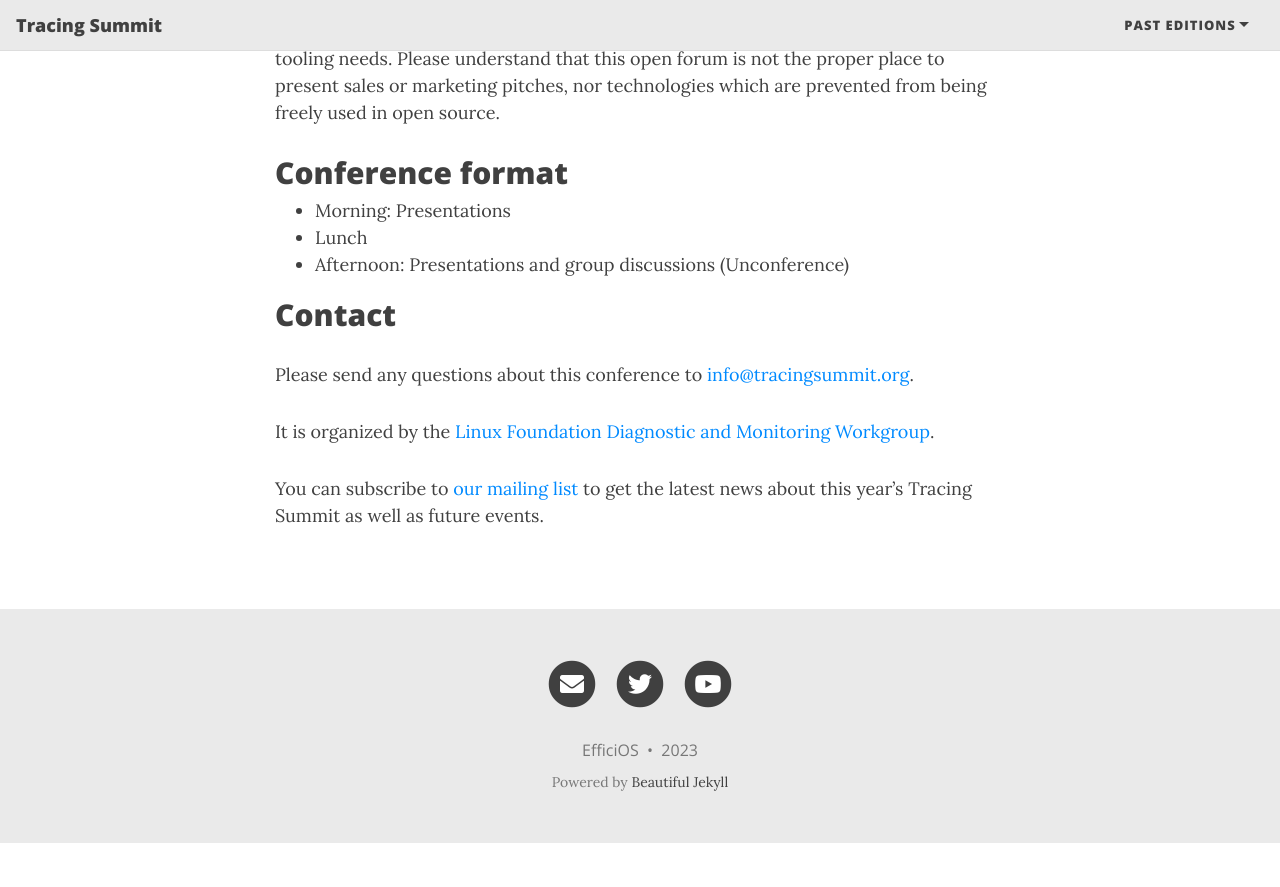
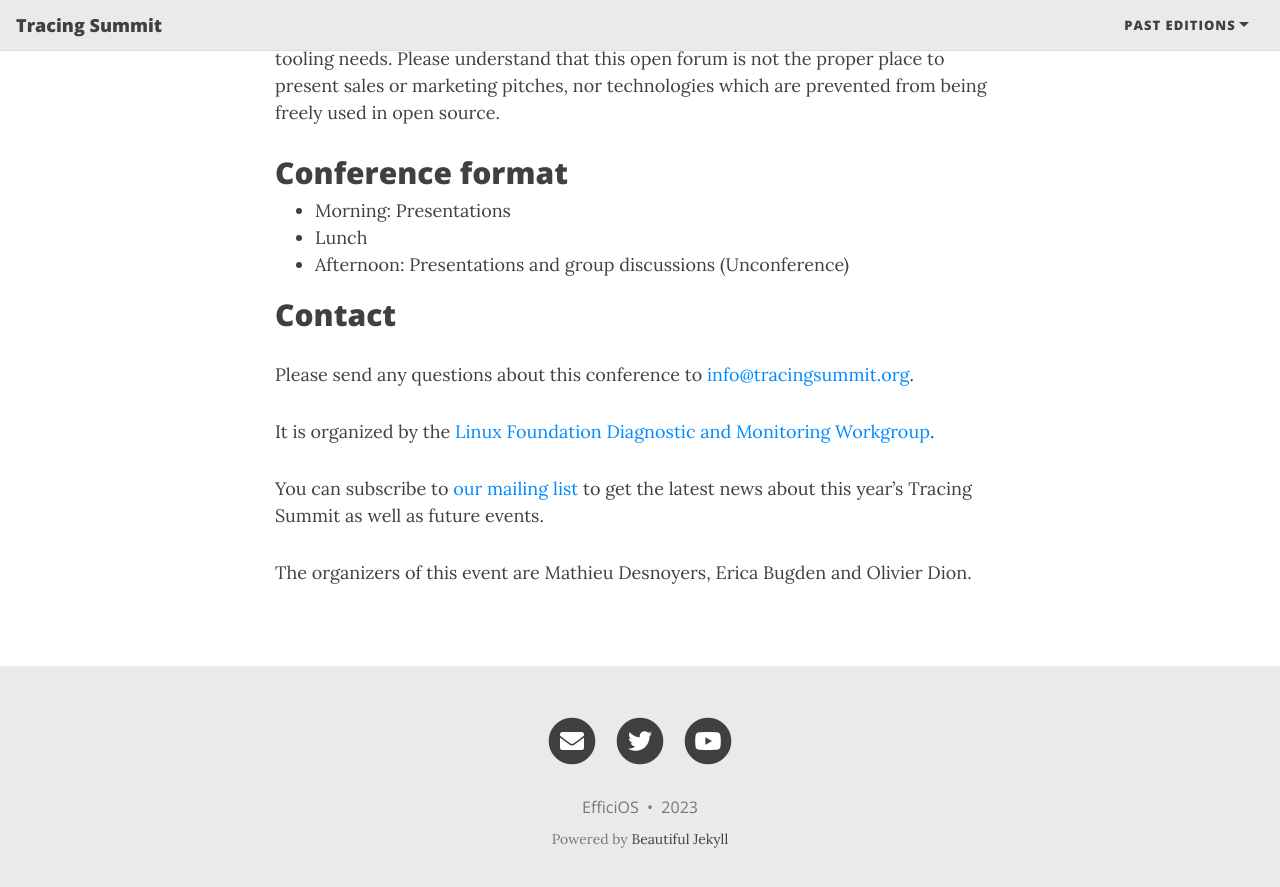
Before and after one commit to tracingsummit/tracingsummit.github.io, a Jekyll site: the page built from index.md, in a window 1280 px wide and 900 px high, scrolled down 2126 px. Shown: the top 887 px of the window. Built offline with Jekyll 4.4.1, drawn with Linux system fonts in a browser that asks for light colours; nearby versions of some CDN libraries; before the commit the page ends 2969 px from its top, so only the background shows below that.

Commit message:
index: Add organizers
Signed-off-by: Olivier Dion <odion@efficios.com>

```diff
--- a/index.md
+++ b/index.md
@@ -86,3 +86,6 @@ Please send any questions about this conference to [info@tracingsummit.org](mail
 It is organized by the [Linux Foundation Diagnostic and Monitoring Workgroup](https://diamon.org).
 
 You can subscribe to [our mailing list](https://eepurl.com/goakfv) to get the latest news about this year's Tracing Summit as well as future events.
+
+The organizers of this event are Mathieu Desnoyers, Erica Bugden and Olivier
+Dion.
```
